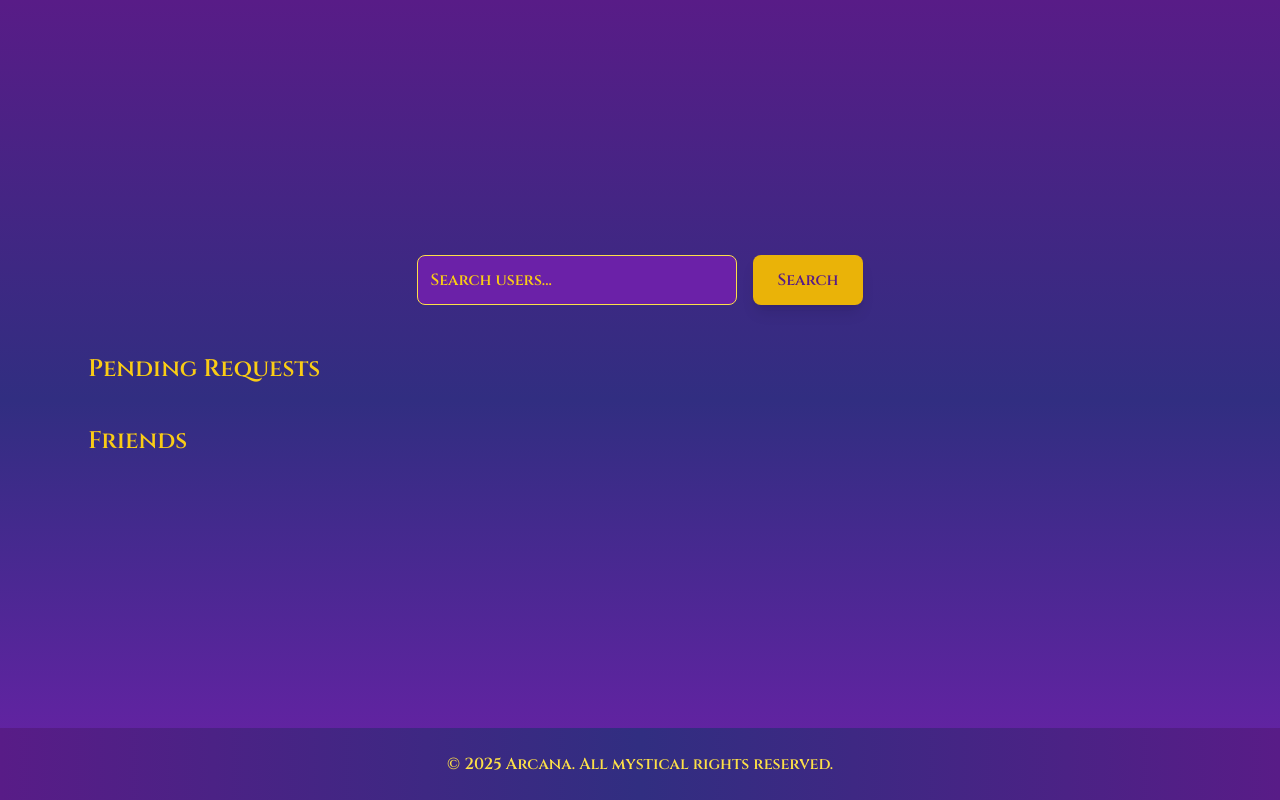
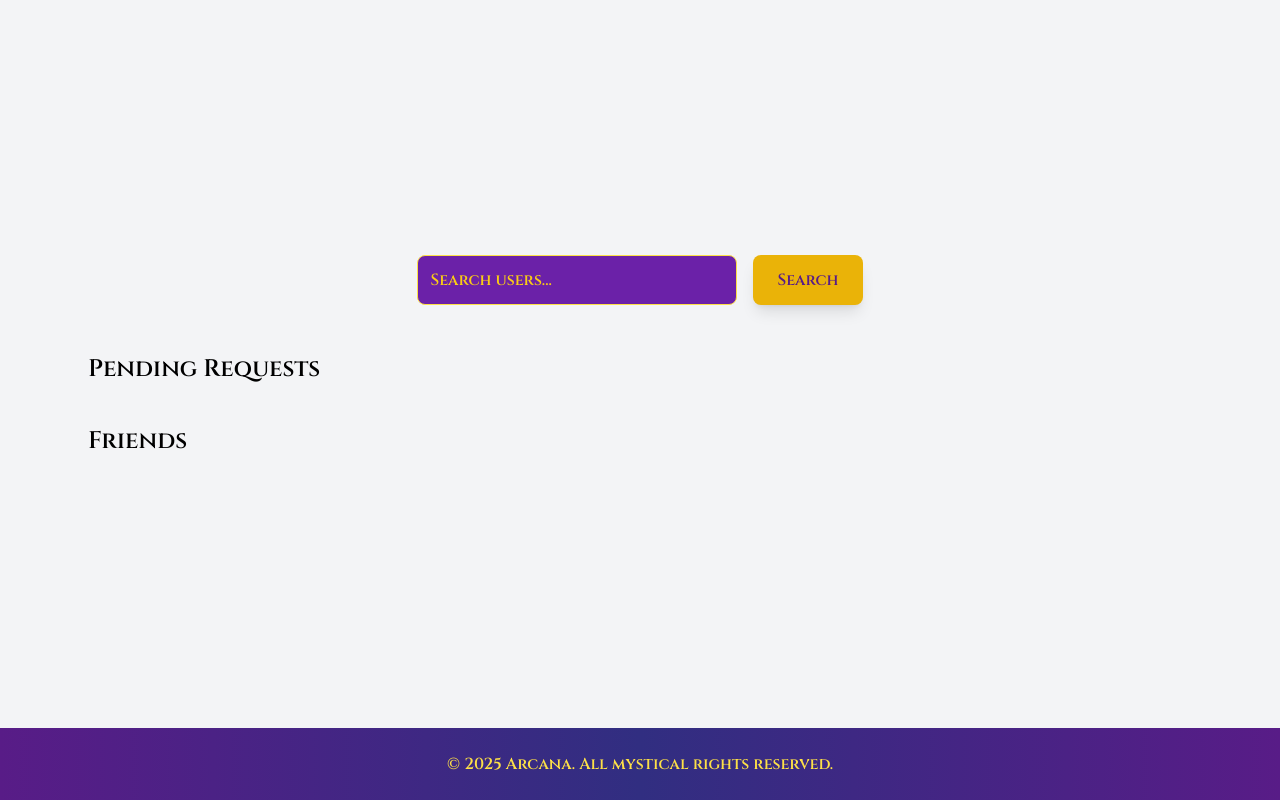
Before and after one commit to AlexZ1007/mds-project, a website: page public/friends.html in a window 1280 px wide. Drawn offline with nearby package versions, Linux system fonts and the light colour scheme; no server answers.

Commit message:
Updated the style for friends page a little

```diff
--- a/public/friends.html
+++ b/public/friends.html
@@ -10,31 +10,33 @@
   <link rel="stylesheet" href="style.css">
   <script src="/js/friends.js" defer></script>
 </head>
-<body class="bg-gradient-to-b from-purple-900 via-indigo-900 to-purple-800 text-yellow-300 font-sans h-full flex flex-col" style="font-family: 'Cinzel', serif;">
+
+<!-- <body class="bg-gradient-to-b from-purple-900 via-indigo-900 to-purple-800 text-yellow-300 font-sans h-full flex flex-col" > -->
+<body class="bg-gray-100 font-sans h-full flex flex-col">
 
   <!-- Main Content -->
-  <main class="w-full max-w-6xl p-6 mx-auto flex flex-col justify-center items-center space-y-6 flex-grow">
+  <main class="w-full max-w-6xl p-6 mx-auto flex flex-col justify-center items-center space-y-6 flex-grow" >
     <!-- Search Bar -->
-    <div class="flex justify-center w-full">
+    <div class="flex justify-center w-full" style="font-family: 'Cinzel', serif;">
       <input id="search-bar" type="text" placeholder="Search users..." class="p-3 border border-yellow-300 rounded-lg w-80 bg-purple-800 text-yellow-300 placeholder-yellow-400 focus:outline-none focus:ring-2 focus:ring-yellow-400">
       <button onclick="searchUsers()" class="ml-4 bg-yellow-500 hover:bg-yellow-600 text-purple-900 font-bold px-6 py-3 rounded-lg shadow-lg transition">Search</button>
     </div>
 
     <!-- Search Results -->
-    <div class="w-full">
-      <div id="search-results" class="space-y-4"></div>
+    <div class="w-full" >
+      <div id="search-results" class="space-y-4 text-black"></div>
     </div>
 
     <!-- Pending Requests -->
-    <div class="w-full">
-      <h2 class="text-2xl font-semibold mb-4 text-yellow-400">Pending Requests</h2>
+    <div class="w-full" style="font-family: 'Cinzel', serif;">
+      <h2 class="text-2xl font-semibold mb-4 text-black-400">Pending Requests</h2>
       <div id="pending-requests" class="space-y-4"></div>
     </div>
 
     <!-- Friends List -->
     <div class="w-full">
-      <h2 class="text-2xl font-semibold mb-4 text-yellow-400">Friends</h2>
-      <div id="friends-list" class="space-y-4"></div>
+      <h2 class="text-2xl font-semibold mb-4 text-black-400" style="font-family: 'Cinzel', serif;">Friends</h2>
+      <div id="friends-list" class="space-y-4 text-black"></div>
     </div>
   </main>
 
```
